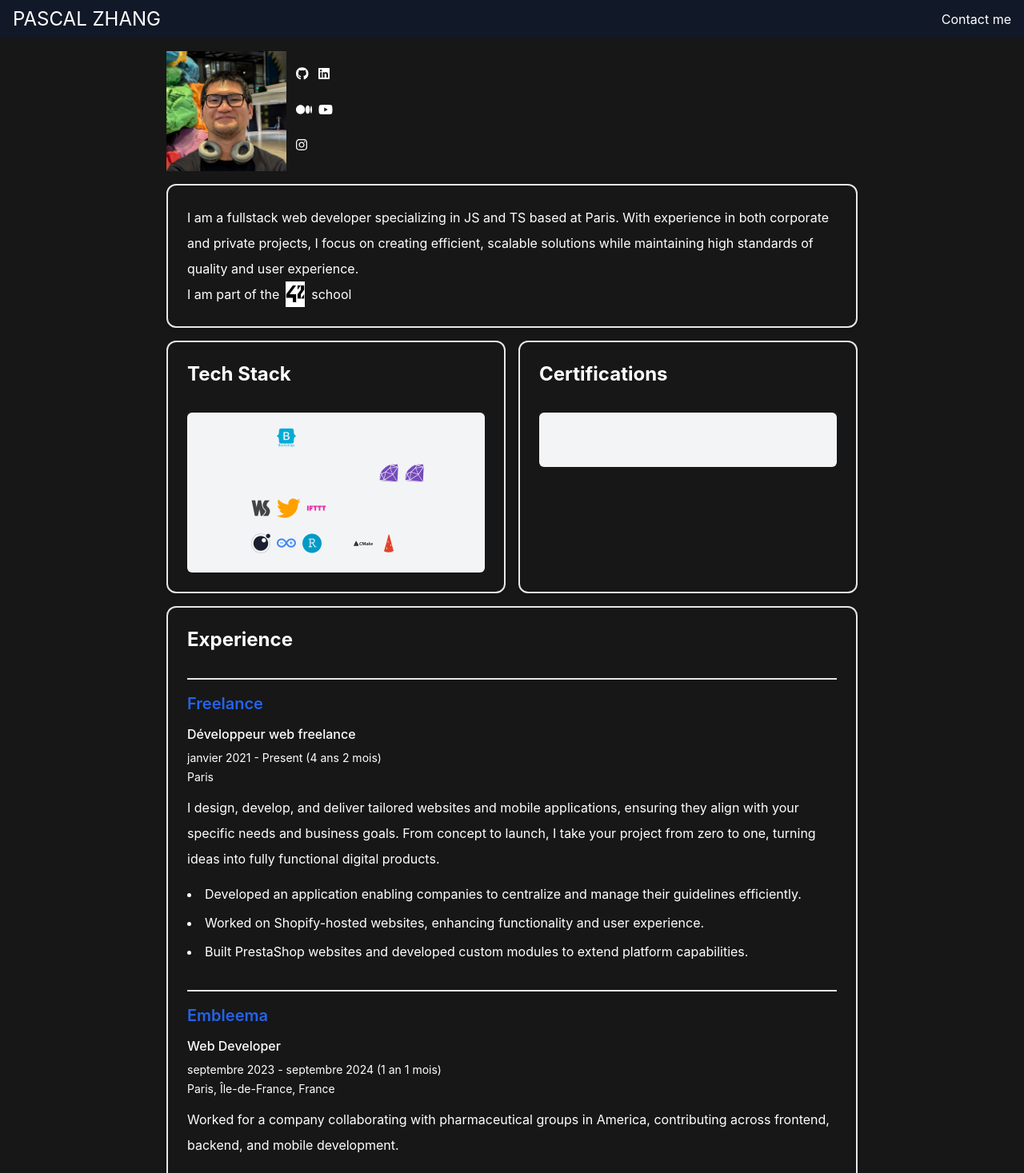
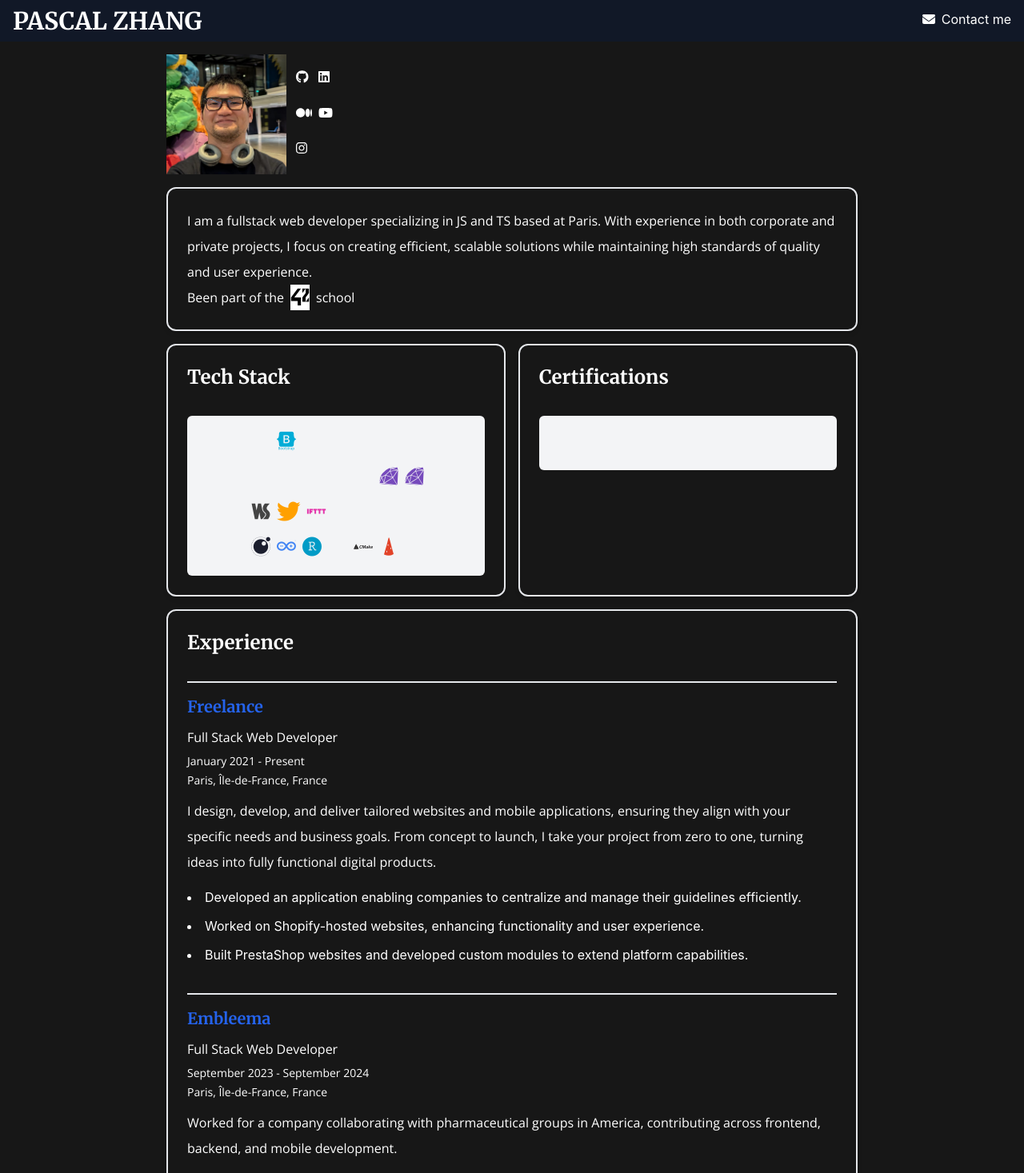
Before and after one commit to pikooli/mywebsite, a Next.js app: page / in a window 1280 px wide. Shown: the top 1467 px of the page at 80% size. Built offline with nearby package versions, Linux system fonts and the light colour scheme.

Commit message:
changing font

```diff
--- a/src/app/layout.tsx
+++ b/src/app/layout.tsx
@@ -1,17 +1,19 @@
 import type { Metadata } from 'next';
-import { Geist, Geist_Mono } from 'next/font/google';
+import { Merriweather, Open_Sans } from 'next/font/google';
 import 'devicon';
 import './globals.css';
 import '@/styles/globals.scss';
 
-const geistSans = Geist({
-  variable: '--font-geist-sans',
+const merriweather = Merriweather({
+  weight: ['400', '700'],
   subsets: ['latin'],
+  variable: '--font-merriweather',
 });
 
-const geistMono = Geist_Mono({
-  variable: '--font-geist-mono',
+const openSans = Open_Sans({
+  weight: ['400', '700'],
   subsets: ['latin'],
+  variable: '--font-open-sans',
 });
 
 export const metadata: Metadata = {
@@ -27,7 +29,7 @@ export default function RootLayout({
   return (
     <html lang="en">
       <body
-        className={`${geistSans.variable} ${geistMono.variable} antialiased`}
+        className={`${merriweather.variable} ${openSans.variable} antialiased`}
       >
         {children}
       </body>
--- a/src/components/me/Certification.tsx
+++ b/src/components/me/Certification.tsx
@@ -11,7 +11,7 @@ export const CERTIFICATIONS = [
 export const Certification = () => {
   return (
     <div className="flex flex-col gap-2 border-2 border-gray-200 rounded-xl shadow-md hover:shadow-xl p-6 transition-all duration-300">
-      <h1 className="text-2xl font-bold mb-6">Certifications</h1>
+      <h1 className="font-title text-2xl font-bold mb-6">Certifications</h1>
       <div className="flex gap-2 flex-wrap bg-gray-100 p-4 rounded-md">
         {CERTIFICATIONS.map(certification => (
           <a key={certification.name} href={certification.link} target="_blank">
--- a/src/components/me/Experience.tsx
+++ b/src/components/me/Experience.tsx
@@ -1,9 +1,9 @@
 export const EXPERIENCE = [
   {
     company: 'Freelance',
-    position: 'Développeur web freelance',
-    period: 'janvier 2021 - Present (4 ans 2 mois)',
-    location: 'Paris',
+    position: 'Full Stack Web Developer',
+    period: `January 2021 - Present`,
+    location: 'Paris, Île-de-France, France',
     description:
       'I design, develop, and deliver tailored websites and mobile applications, ensuring they align with your specific needs and business goals. From concept to launch, I take your project from zero to one, turning ideas into fully functional digital products.',
     achievements: [
@@ -14,8 +14,8 @@ export const EXPERIENCE = [
   },
   {
     company: 'Embleema',
-    position: 'Web Developer',
-    period: 'septembre 2023 - septembre 2024 (1 an 1 mois)',
+    position: 'Full Stack Web Developer',
+    period: 'September 2023 - September 2024',
     location: 'Paris, Île-de-France, France',
     description:
       'Worked for a company collaborating with pharmaceutical groups in America, contributing across frontend, backend, and mobile development.',
@@ -30,9 +30,9 @@ export const EXPERIENCE = [
   },
   {
     company: 'Qare',
-    position: 'Développeur web',
-    period: 'mai 2022 - septembre 2023 (1 an 5 mois)',
-    location: 'Ville de Paris, Île-de-France, France',
+    position: 'Full Stack Web Developer',
+    period: 'May 2022 - September 2023',
+    location: 'Paris, Île-de-France, France',
     description:
       'Worked as a Fullstack Web Developer for the leading teleconsultation platform for doctors in France, contributing across frontend, backend, and mobile development.',
     achievements: [
@@ -49,9 +49,9 @@ export const EXPERIENCE = [
   },
   {
     company: 'Igocreate',
-    position: 'Full Stack Developer',
-    period: 'février 2021 - décembre 2021 (11 mois)',
-    location: 'Ville de Paris, Île-de-France, France',
+    position: 'Full Stack Web Developer',
+    period: 'February 2021 - December 2021',
+    location: 'Paris, Île-de-France, France',
     description:
       'Worked as a Fullstack Web Developer in an agency, collaborating with diverse clients across multiple platforms.',
     achievements: [
@@ -66,19 +66,21 @@ export const EXPERIENCE = [
 export const Experience = () => {
   return (
     <div className="flex flex-col gap-2 border-2 border-gray-200 rounded-xl shadow-md hover:shadow-xl p-6 transition-all duration-300">
-      <h1 className="text-2xl font-bold mb-6">Experience</h1>
+      <h1 className="font-title text-2xl font-bold mb-6">Experience</h1>
       {EXPERIENCE.map(experience => (
         <div
           key={experience.company}
           className="w-full mb-6 last:mb-0 border-t-2 border-t-gray-200 pt-4"
         >
-          <h2 className="text-xl font-semibold text-blue-600 mb-2">
+          <h2 className="font-title text-xl font-semibold text-blue-600 mb-2">
             {experience.company}
           </h2>
-          <p className="font-medium mb-1">{experience.position}</p>
-          <p className="text-sm mb-1">{experience.period}</p>
-          <p className="text-sm mb-3">{experience.location}</p>
-          <p className="mb-3">{experience.description}</p>
+          <p className="font-body mb-1">{experience.position}</p>
+          <p className="font-body text-sm mb-1 capitalize">
+            {experience.period}
+          </p>
+          <p className="font-body text-sm mb-3">{experience.location}</p>
+          <p className="font-body mb-3">{experience.description}</p>
           <ul className="list-disc list-inside space-y-1">
             {experience.achievements.map((achievement, index) => (
               <li key={index}>{achievement}</li>
--- a/src/components/me/Presentation.tsx
+++ b/src/components/me/Presentation.tsx
@@ -42,13 +42,13 @@ export const Presentation = () => {
         </ul>
       </div>
       <div className="border-2 border-gray-200 rounded-xl shadow-md hover:shadow-xl p-6 transition-all duration-300">
-        <p>
+        <p className="font-body">
           I am a fullstack web developer specializing in JS and TS based at
           Paris. With experience in both corporate and private projects, I focus
           on creating efficient, scalable solutions while maintaining high
           standards of quality and user experience.
-          <span className="flex">
-            I am part of the
+          <span className="flex font-body">
+            Been part of the
             <Image
               src="/42.png"
               alt="me"
--- a/src/components/me/Project.tsx
+++ b/src/components/me/Project.tsx
@@ -58,11 +58,11 @@ export const Projects = () => (
                 target="_blank"
                 rel="noopener noreferrer"
               >
-                <h3>{project.name}</h3>
+                <h3 className="font-title">{project.name}</h3>
               </Link>
               <GithubIcon href={project.github} iconClassName="text-xl" />
             </div>
-            <p>{project.description}</p>
+            <p className="font-body">{project.description}</p>
           </div>
         </div>
       </li>
--- a/src/components/me/Tech.tsx
+++ b/src/components/me/Tech.tsx
@@ -48,7 +48,7 @@ const TOOLS = [
 export const Tech = () => {
   return (
     <div className="flex flex-col gap-2 border-2 border-gray-200 rounded-xl shadow-md hover:shadow-xl p-6 transition-all duration-300">
-      <h1 className="text-2xl font-bold mb-6">Tech Stack</h1>
+      <h1 className="font-title text-2xl font-bold mb-6">Tech Stack</h1>
       <div className="flex flex-wrap flex-col gap-2 bg-gray-100 p-4 rounded-md">
         <div className="flex flex-wrap gap-2">
           {Languages.map(lang => (
--- a/src/components/navbar/Navbar.tsx
+++ b/src/components/navbar/Navbar.tsx
@@ -1,13 +1,20 @@
+'use client';
+
 import Link from 'next/link';
+import { FontAwesomeIcon } from '@fortawesome/react-fontawesome';
+import { faEnvelope } from '@fortawesome/free-solid-svg-icons';
 
 export default function Navbar() {
   return (
     <div className="p-2 px-4 navbar">
       <div className="flex text-white justify-between">
-        <Link href="/" className="text-2xl uppercase">
-          Pascal Zhang
+        <Link href="/">
+          <h1 className="font-title font-bold uppercase">Pascal Zhang</h1>
         </Link>
-        <a href="mailto:zhangpas@gmail.com">Contact me</a>
+        <a href="mailto:zhangpas@gmail.com">
+          <FontAwesomeIcon icon={faEnvelope} className="mr-2" />
+          Contact me
+        </a>
       </div>
     </div>
   );
--- a/tailwind.config.ts
+++ b/tailwind.config.ts
@@ -9,6 +9,10 @@ export default {
   ],
   theme: {
     extend: {
+      fontFamily: {
+        title: ['Merriweather', 'serif'],
+        body: ['Open Sans', 'sans-serif'],
+      },
       colors: {
         background: 'var(--background)',
         foreground: 'var(--foreground)',
```
